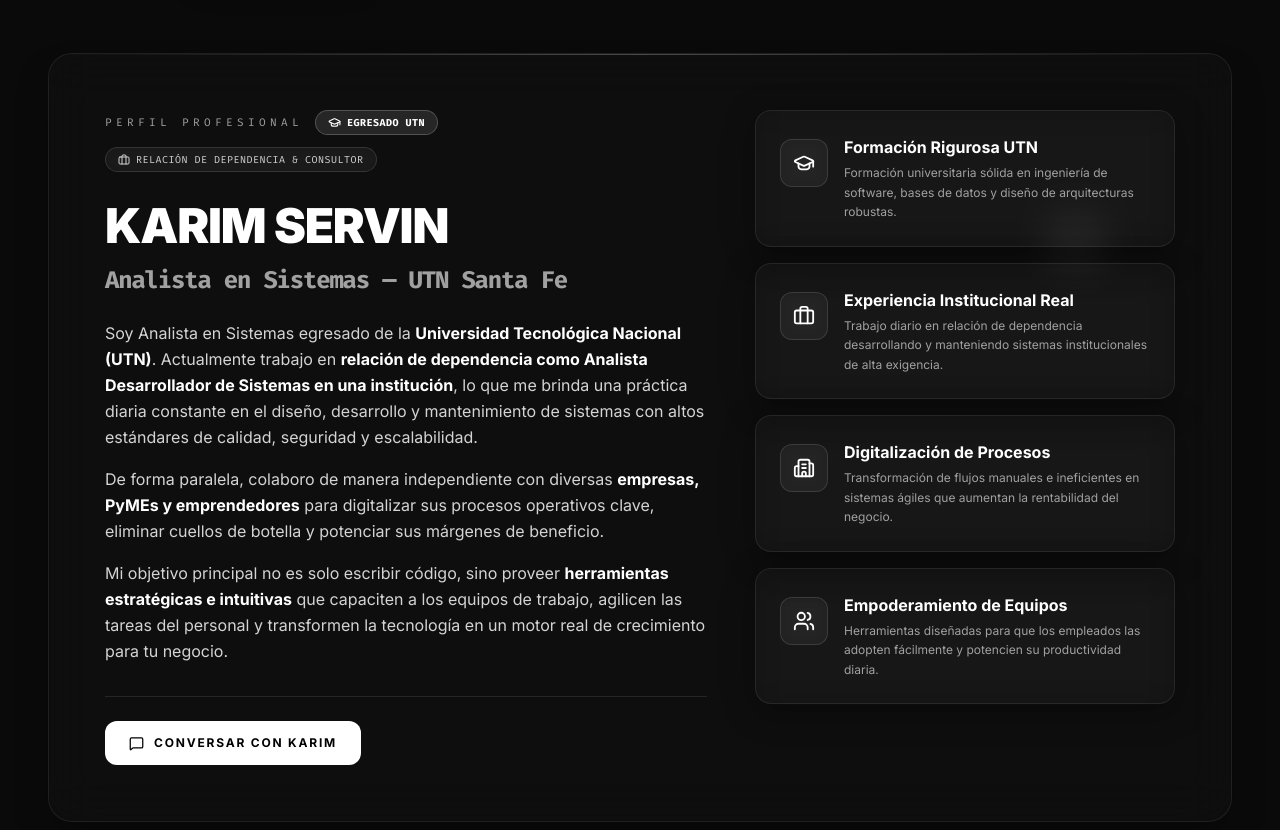
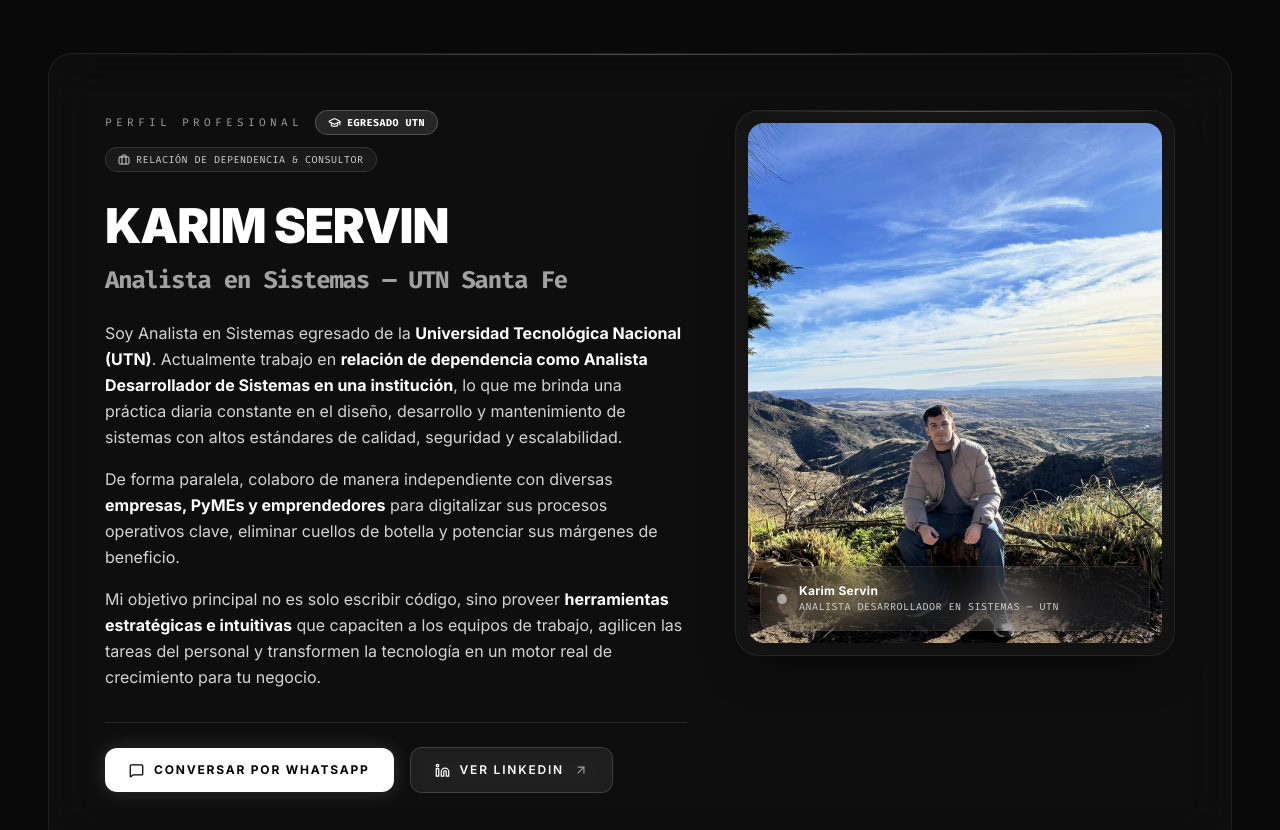
Before and after one commit to KarimServin/servin, a React (Vite) app: page / in a window 1280 px wide. Shown: the part 1100-1930 px from the top of the page. Built offline with nearby package versions, Linux system fonts and the light colour scheme.

Commit message:
feat: add user portrait photo and Ver LinkedIn button to Sobre Mí section

```diff
--- a/src/App.tsx
+++ b/src/App.tsx
@@ -35,10 +35,12 @@ import {
   GraduationCap,
   Briefcase,
   Users,
-  Building2
+  Building2,
+  Linkedin
 } from "lucide-react";
 
 const WHATSAPP_LINK = `https://wa.me/543424216870?text=Hola+Karim!+Me+gustaría+consultar+por+un+proyecto+de+software/web.`;
+const LINKEDIN_LINK = `https://www.linkedin.com/in/karim-servin/`;
 
 // Detect mobile once at module level
 const IS_MOBILE = typeof navigator !== 'undefined' && /iPhone|iPad|iPod|Android/i.test(navigator.userAgent);
@@ -305,66 +307,48 @@ export default function App() {
                     </p>
                   </div>
 
-                  <div className="mt-8 pt-6 border-t border-white/10 flex flex-wrap gap-4">
+                  <div className="mt-8 pt-6 border-t border-white/10 flex flex-wrap gap-4 items-center">
                     <a
                       href={WHATSAPP_LINK}
                       target="_blank"
                       rel="noreferrer"
-                      className="inline-flex items-center gap-2.5 bg-white text-black font-bold tracking-[0.15em] text-xs uppercase px-6 py-3.5 rounded-xl hover:bg-neutral-200 transition-all"
+                      className="inline-flex items-center gap-2.5 bg-white text-black font-bold tracking-[0.15em] text-xs uppercase px-6 py-3.5 rounded-xl hover:bg-neutral-200 transition-all shadow-[0_0_20px_rgba(255,255,255,0.15)]"
                     >
                       <MessageSquare size={15} />
-                      <span>Conversar con Karim</span>
+                      <span>Conversar por WhatsApp</span>
+                    </a>
+                    <a
+                      href={LINKEDIN_LINK}
+                      target="_blank"
+                      rel="noreferrer"
+                      className="inline-flex items-center gap-2.5 glass-button text-white font-semibold tracking-[0.15em] text-xs uppercase px-6 py-3.5 rounded-xl hover:bg-white/10 hover:border-white/40 transition-all"
+                    >
+                      <Linkedin size={15} className="text-white" />
+                      <span>Ver LinkedIn</span>
+                      <ArrowUpRight size={14} className="text-neutral-400" />
                     </a>
                   </div>
                 </div>
 
-                {/* Right Column: 4 Strategic Pillars */}
-                <div className="w-full lg:w-[420px] shrink-0 grid grid-cols-1 gap-4">
-                  <div className="glass-panel p-6 rounded-2xl border border-white/15 flex items-start gap-4">
-                    <div className="p-3 rounded-xl glass-badge text-white shrink-0 mt-1">
-                      <GraduationCap size={22} />
-                    </div>
-                    <div>
-                      <h3 className="text-base font-bold text-white mb-1">Formación Rigurosa UTN</h3>
-                      <p className="text-xs text-neutral-400 leading-relaxed">
-                        Formación universitaria sólida en ingeniería de software, bases de datos y diseño de arquitecturas robustas.
-                      </p>
-                    </div>
-                  </div>
+                {/* Right Column: Photo Showcase */}
+                <div className="w-full lg:w-[440px] shrink-0 relative group">
+                  <div className="glass-card p-3 rounded-3xl border border-white/20 overflow-hidden relative shadow-[0_25px_60px_rgba(0,0,0,0.7)]">
+                    <div className="shine-line" />
+                    <img
+                      src="/karim.jpg"
+                      alt="Karim Servin - Analista en Sistemas UTN"
+                      className="w-full h-[480px] md:h-[520px] object-cover object-center rounded-2xl filter brightness-[0.95] contrast-[1.03] group-hover:scale-[1.02] transition-transform duration-700 ease-out"
+                    />
 
-                  <div className="glass-panel p-6 rounded-2xl border border-white/15 flex items-start gap-4">
-                    <div className="p-3 rounded-xl glass-badge text-white shrink-0 mt-1">
-                      <Briefcase size={22} />
-                    </div>
-                    <div>
-                      <h3 className="text-base font-bold text-white mb-1">Experiencia Institucional Real</h3>
-                      <p className="text-xs text-neutral-400 leading-relaxed">
-                        Trabajo diario en relación de dependencia desarrollando y manteniendo sistemas institucionales de alta exigencia.
-                      </p>
-                    </div>
-                  </div>
-
-                  <div className="glass-panel p-6 rounded-2xl border border-white/15 flex items-start gap-4">
-                    <div className="p-3 rounded-xl glass-badge text-white shrink-0 mt-1">
-                      <Building2 size={22} />
-                    </div>
-                    <div>
-                      <h3 className="text-base font-bold text-white mb-1">Digitalización de Procesos</h3>
-                      <p className="text-xs text-neutral-400 leading-relaxed">
-                        Transformación de flujos manuales e ineficientes en sistemas ágiles que aumentan la rentabilidad del negocio.
-                      </p>
-                    </div>
-                  </div>
-
-                  <div className="glass-panel p-6 rounded-2xl border border-white/15 flex items-start gap-4">
-                    <div className="p-3 rounded-xl glass-badge text-white shrink-0 mt-1">
-                      <Users size={22} />
-                    </div>
-                    <div>
-                      <h3 className="text-base font-bold text-white mb-1">Empoderamiento de Equipos</h3>
-                      <p className="text-xs text-neutral-400 leading-relaxed">
-                        Herramientas diseñadas para que los empleados las adopten fácilmente y potencien su productividad diaria.
-                      </p>
+                    {/* Overlay Glass Tag on Photo */}
+                    <div className="absolute bottom-6 left-6 right-6 p-4 rounded-xl glass-panel border border-white/20 backdrop-blur-xl bg-black/60 shadow-lg">
+                      <div className="flex items-center gap-3">
+                        <div className="w-2.5 h-2.5 rounded-full bg-white animate-pulse shrink-0" />
+                        <div>
+                          <span className="text-xs font-bold text-white block tracking-wide">Karim Servin</span>
+                          <span className="text-[10px] font-mono text-neutral-300 uppercase tracking-wider block">Analista Desarrollador en Sistemas — UTN</span>
+                        </div>
+                      </div>
                     </div>
                   </div>
                 </div>
```
Also changed, not shown: public/karim.jpg (added).
